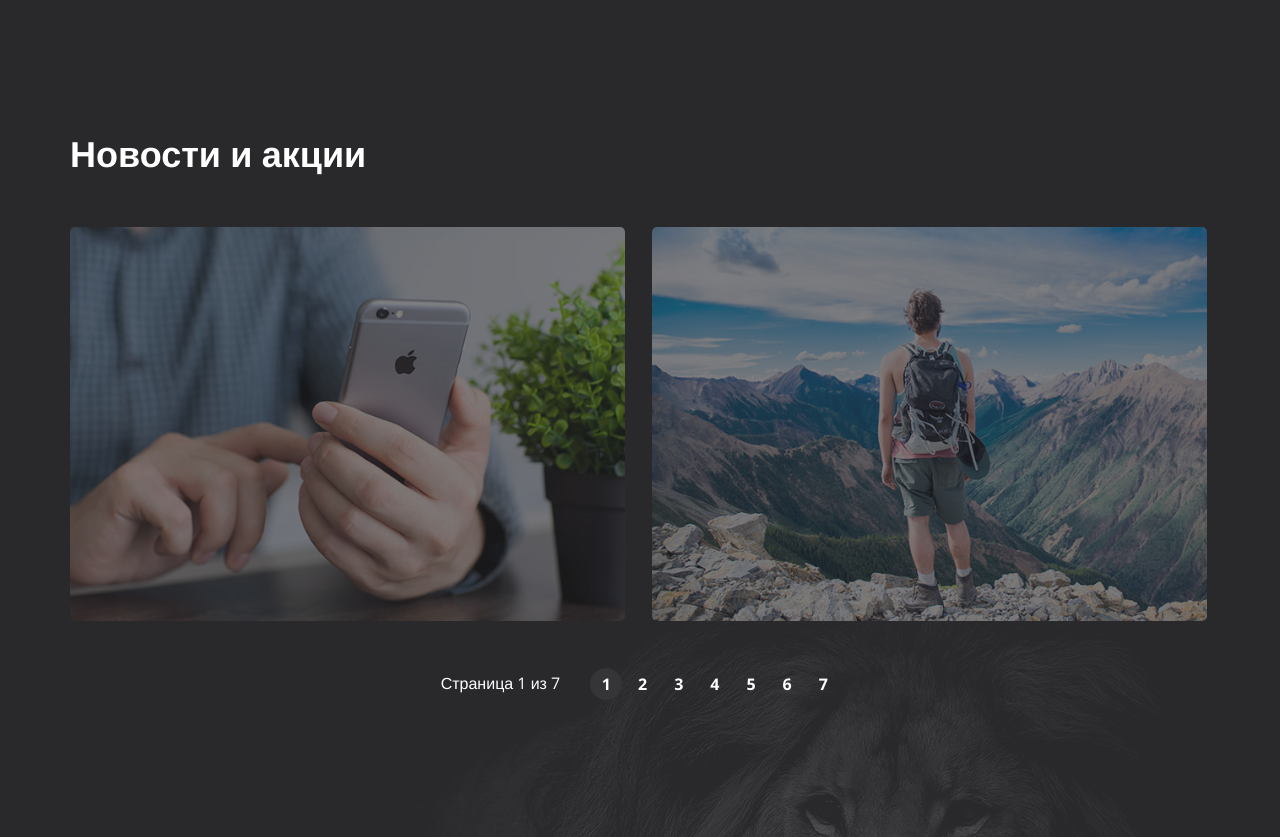
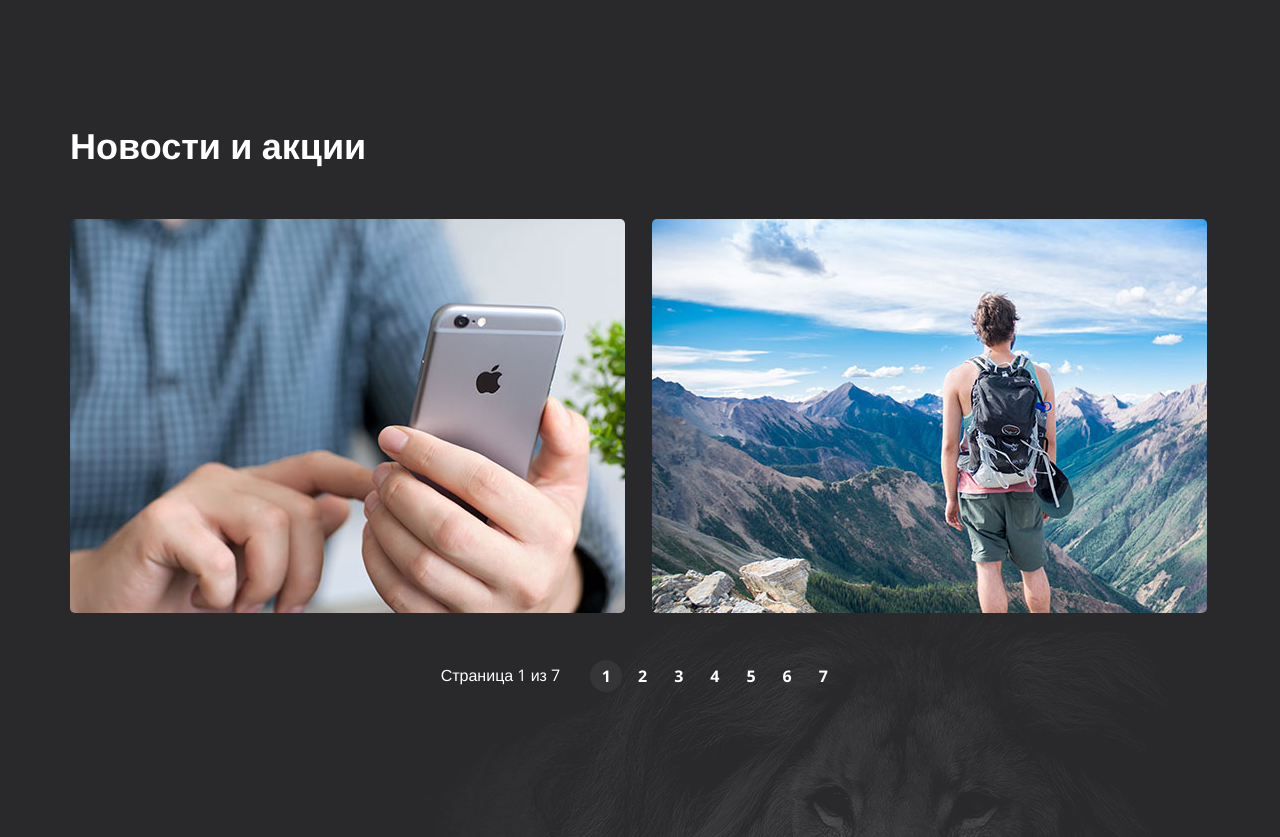
Before and after one commit to Ver0-nika/lion-bank, a plain HTML site: page index.html in a window 1280 px wide. Shown: the part 1335-2172 px from the top of the page. Drawn offline with nearby package versions, Linux system fonts and the light colour scheme.

Commit message:
Update index.html

```diff
--- a/index.html
+++ b/index.html
@@ -2,25 +2,27 @@
 <html lang="ru">
 <head>
     <meta charset="UTF-8">
-    <meta name="viewport" content="width=device-width, initial-scale=1.0">
+    <meta name="viewport" content="width=1200, initial-scale=1.0">
     <link href="https://fonts.googleapis.com/css2?family=Open+Sans:wght@400;700&display=swap" rel="stylesheet">
+    <link rel="stylesheet" href="https://cdnjs.cloudflare.com/ajax/libs/normalize/8.0.1/normalize.min.css" integrity="sha512-NhSC1YmyruXifcj/KFRWoC561YpHpc5Jtzgvbuzx5VozKpWvQ+4nXhPdFgmx8xqexRcpAglTj9sIBWINXa8x5w==" crossorigin="anonymous" />
     <link rel="stylesheet" href="./main.css">
     <title>Lion-bank</title>
 </head>
 <body>
     <div class="wrapper main-page-wrapper">
         <section class="hero">
-            <div class="container">
+            <div class="container hero__container">
                 <header class="header">
+                    <div class="header__col">
                         <a href="/" class="logo">
                             <img src="./images/logo.png" alt="logo leon-bank" class="logo__img">
                         </a>
                         <nav class="menu">
                             <ul class="menu__list">
-                            <li class="menu__item">
+                                <li class="menu__item menu__item--active">
                                     <a href="#" class="menu__link">Главная</a>
                                 </li>
-                            <li class="menu__item menu__item--active">
+                                <li class="menu__item">
                                     <a href="#" class="menu__link">Услуги</a>
                                 </li>
                                 <li class="menu__item">
@@ -28,6 +30,8 @@
                                 </li>
                             </ul>
                         </nav>
+                    </div>
+                    <div class="header__col header__col--align--right">
                         <address class="contacts">
                             <a href="tel:+88007003030" class="contacts__phone">8 800 700 30 30</a>
                             <div class="contacts__dropdown-title">График работы</div>
@@ -38,6 +42,7 @@
                             </div>
                             -->
                         </address>
+                    </div>
                 </header>
                 <div class="hero__content">
                     <div class="hero__text-section">
@@ -122,20 +127,20 @@
             <div class="container">
                 <h2 class="section__title">Новости и акции</h2>
                 <ul class="news">
-                    <li class="news__item">
-                        <img src="./images/content/news/phone.jpg" alt="Мобильное приложение" class="news__cover">
-                        <div class="news__text-content">
-                            <time class="news__date">Декабрь 2019</time>
-                            <div class="news__title">Удобное мобильное приложение</div>
-                            <div class="news__desc">Хороший банк, хорошие условия.</div>
+                    <li class="news__item single-news">
+                        <img src="./images/content/news/phone.jpg" alt="Мобильное приложение" class="single-news__cover">
+                        <div class="single-news__text-content">
+                            <time class="single-news__date">Декабрь 2019</time>
+                            <div class="single-news__title">Удобное мобильное приложение</div>
+                            <div class="single-news__desc">Хороший банк, хорошие условия.</div>
                         </div>
                     </li>
-                    <li class="news__item">
-                        <img src="./images/content/news/mountains.jpg" alt="Мобильное приложение" class="news__cover">
-                        <div class="news__text-content">
-                            <time class="news__date">Декабрь 2019</time>
-                            <div class="news__title">Копите на поездку? Откройте счёт!</div>
-                            <div class="news__desc">Откладывайте деньги! Наш банк самый лучший банк в мире!</div>
+                    <li class="news__item single-news">
+                        <img src="./images/content/news/mountains.jpg" alt="Мобильное приложение" class="single-news__cover">
+                        <div class="single-news__text-content">
+                            <time class="single-news__date">Декабрь 2019</time>
+                            <div class="single-news__title">Копите на поездку? Откройте счёт!</div>
+                            <div class="single-news__desc">Откладывайте деньги! Наш банк самый лучший банк в мире!</div>
                         </div>
                     </li>
                 </ul>
@@ -171,6 +176,7 @@
         <footer class="footer-container">
             <div class="container footer-container__content">
                 <div class="footer">
+                    <div class="footer__col">
                         <a href="/" class="logo">
                             <img src="./images/logo.png" alt="logo leon-bank" class="logo__img">
                         </a>
@@ -187,6 +193,8 @@
                                 </li>
                             </ul>
                         </nav>
+                    </div>
+                    <div class="footer__col footer__col--align--right">
                         <ul class="socials">
                             <li class="socials__item socials__item--icon--telegram">
                                 <a href="#" class="socials__link"></a>
@@ -207,6 +215,7 @@
                         </address>
                     </div>
                 </div>
+            </div>
         </footer>
     </div>
 </body>
```
Lines whose indentation alone changed are shown as unchanged.
